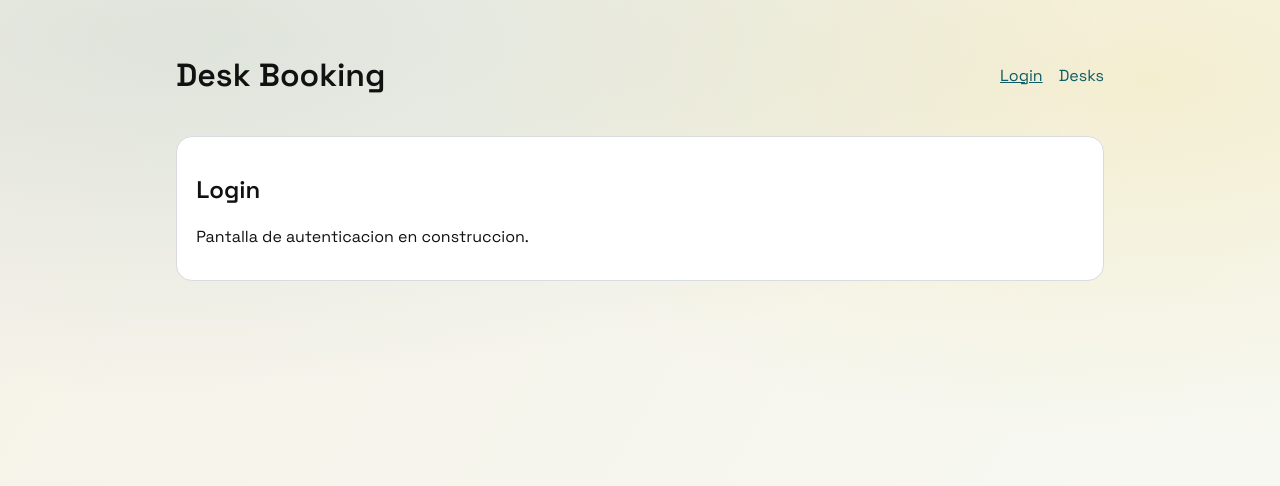
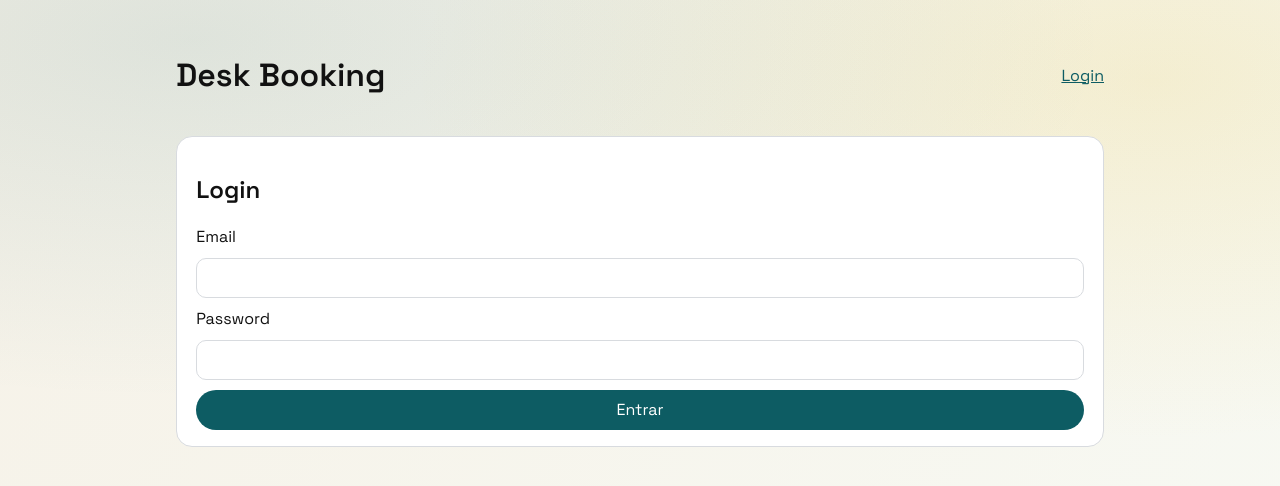
Before and after one commit to YasinAHA/desk-booking, a React (Vite) app in the folder frontend/: page /login in a window 1280 px wide. Shown: the top 486 px of the page. Built offline with nearby package versions, Linux system fonts and the light colour scheme; no server answers.

Commit message:
feat(frontend): implement login flow and desks list page

```diff
--- a/frontend/src/app/layout/app-layout.tsx
+++ b/frontend/src/app/layout/app-layout.tsx
@@ -1,13 +1,33 @@
-import { NavLink, Outlet } from "react-router-dom";
+import { NavLink, Outlet, useNavigate } from "react-router-dom";
+import { useAuthSession } from "../../features/auth/model/use-auth-session";
 
 export function AppLayout(): JSX.Element {
+  const navigate = useNavigate();
+  const { isAuthenticated, signOut } = useAuthSession();
+
+  const onLogout = async () => {
+    await signOut();
+    await navigate("/login");
+  };
+
   return (
     <div className="app-shell">
       <header className="app-header">
         <h1>Desk Booking</h1>
         <nav className="app-nav">
           <NavLink to="/login">Login</NavLink>
-          <NavLink to="/desks">Desks</NavLink>
+          {isAuthenticated ? <NavLink to="/desks">Desks</NavLink> : null}
+          {isAuthenticated ? (
+            <button
+              type="button"
+              className="ghost-button"
+              onClick={() => {
+                void onLogout();
+              }}
+            >
+              Logout
+            </button>
+          ) : null}
         </nav>
       </header>
       <main>
--- a/frontend/src/features/auth/model/auth-session-provider.tsx
+++ b/frontend/src/features/auth/model/auth-session-provider.tsx
@@ -15,7 +15,7 @@ type AuthSessionProviderProps = {
 
 export function AuthSessionProvider({
   children
-}: AuthSessionProviderProps): JSX.Element {
+}: Readonly<AuthSessionProviderProps>): JSX.Element {
   const [state, setState] = useState<AuthSessionState>({
     user: null,
     isAuthenticated: false,
--- /dev/null
+++ b/frontend/src/features/desks/api/desks-api.ts
@@ -0,0 +1,14 @@
+import { request } from "../../../shared/api/http-client";
+import type { paths } from "../../../shared/openapi/generated/schema";
+
+export type DesksResponse =
+  paths["/desks"]["get"]["responses"][200]["content"]["application/json"];
+
+export async function getDesksByDate(date: string): Promise<DesksResponse> {
+  return request<DesksResponse>({
+    method: "GET",
+    path: "/desks",
+    auth: true,
+    query: { date }
+  });
+}
--- /dev/null
+++ b/frontend/src/features/desks/queries/use-desks-query.ts
@@ -0,0 +1,10 @@
+import { useQuery } from "@tanstack/react-query";
+import { getDesksByDate } from "../api/desks-api";
+
+export function useDesksQuery(date: string, enabled: boolean) {
+  return useQuery({
+    queryKey: ["desks", date],
+    queryFn: () => getDesksByDate(date),
+    enabled
+  });
+}
--- a/frontend/src/pages/desks-page.tsx
+++ b/frontend/src/pages/desks-page.tsx
@@ -1,8 +1,82 @@
+import { useMemo, useState } from "react";
+import { ApiError } from "../shared/api/api-error";
+import { useDesksQuery } from "../features/desks/queries/use-desks-query";
+import { useAuthSession } from "../features/auth/model/use-auth-session";
+
+function getTodayDate(): string {
+  return new Date().toISOString().slice(0, 10);
+}
+
+function getDeskStatusLabel(isReserved: boolean, isMine: boolean): string {
+  if (!isReserved) {
+    return "Libre";
+  }
+
+  if (isMine) {
+    return "Reservado por ti";
+  }
+
+  return "Reservado";
+}
+
 export function DesksPage(): JSX.Element {
+  const { isAuthenticated } = useAuthSession();
+  const [date, setDate] = useState(() => getTodayDate());
+  const desksQuery = useDesksQuery(date, isAuthenticated);
+
+  const desks = useMemo(() => desksQuery.data?.items ?? [], [desksQuery.data]);
+
+  if (desksQuery.isLoading) {
+    return (
+      <section className="card">
+        <h2>Desks</h2>
+        <p>Cargando escritorios...</p>
+      </section>
+    );
+  }
+
+  if (desksQuery.isError) {
+    const message =
+      desksQuery.error instanceof ApiError
+        ? desksQuery.error.message
+        : "Error cargando escritorios";
+
+    return (
+      <section className="card">
+        <h2>Desks</h2>
+        <p className="error-text">{message}</p>
+      </section>
+    );
+  }
+
   return (
     <section className="card">
       <h2>Desks</h2>
-      <p>Listado de escritorios en construccion.</p>
+      <div className="toolbar">
+        <label htmlFor="desk-date">Fecha</label>
+        <input
+          id="desk-date"
+          type="date"
+          value={date}
+          onChange={event => setDate(event.target.value)}
+        />
+      </div>
+
+      {desks.length === 0 ? (
+        <p>No hay escritorios disponibles para esa fecha.</p>
+      ) : (
+        <ul className="desk-grid">
+          {desks.map(desk => (
+            <li key={desk.id} className={desk.isMine ? "desk-card desk-card-mine" : "desk-card"}>
+              <h3>{desk.code}</h3>
+              <p>{desk.name ?? "Sin nombre"}</p>
+              <p className="muted-text">
+                Estado: {desk.status} | {getDeskStatusLabel(desk.isReserved, desk.isMine)}
+              </p>
+            </li>
+          ))}
+        </ul>
+      )}
     </section>
   );
 }
--- a/frontend/src/pages/login-page.tsx
+++ b/frontend/src/pages/login-page.tsx
@@ -1,8 +1,83 @@
+import { useState } from "react";
+import { Navigate, useNavigate } from "react-router-dom";
+import { ApiError } from "../shared/api/api-error";
+import { useAuthSession } from "../features/auth/model/use-auth-session";
+
+function getLoginErrorMessage(error: unknown): string {
+  if (error instanceof ApiError) {
+    if (error.code === "INVALID_CREDENTIALS") {
+      return "Credenciales invalidas.";
+    }
+    if (error.code === "EMAIL_NOT_CONFIRMED") {
+      return "Tu email aun no esta confirmado.";
+    }
+  }
+
+  return "No se pudo iniciar sesion.";
+}
+
 export function LoginPage(): JSX.Element {
+  const navigate = useNavigate();
+  const { isAuthenticated, signIn } = useAuthSession();
+  const [email, setEmail] = useState("");
+  const [password, setPassword] = useState("");
+  const [isSubmitting, setIsSubmitting] = useState(false);
+  const [errorMessage, setErrorMessage] = useState<string | null>(null);
+
+  if (isAuthenticated) {
+    return <Navigate to="/desks" replace />;
+  }
+
+  const onSubmit = async (event: React.FormEvent<HTMLFormElement>) => {
+    event.preventDefault();
+    setErrorMessage(null);
+    setIsSubmitting(true);
+
+    try {
+      await signIn({ email, password });
+      await navigate("/desks");
+    } catch (error) {
+      setErrorMessage(getLoginErrorMessage(error));
+    } finally {
+      setIsSubmitting(false);
+    }
+  };
+
   return (
     <section className="card">
       <h2>Login</h2>
-      <p>Pantalla de autenticacion en construccion.</p>
+      <form
+        className="form-grid"
+        onSubmit={event => {
+          void onSubmit(event);
+        }}
+      >
+        <label htmlFor="email">Email</label>
+        <input
+          id="email"
+          type="email"
+          autoComplete="email"
+          value={email}
+          onChange={event => setEmail(event.target.value)}
+          required
+        />
+
+        <label htmlFor="password">Password</label>
+        <input
+          id="password"
+          type="password"
+          autoComplete="current-password"
+          value={password}
+          onChange={event => setPassword(event.target.value)}
+          required
+        />
+
+        {errorMessage ? <p className="error-text">{errorMessage}</p> : null}
+
+        <button type="submit" disabled={isSubmitting}>
+          {isSubmitting ? "Entrando..." : "Entrar"}
+        </button>
+      </form>
     </section>
   );
 }
--- a/frontend/src/shared/api/http-client.ts
+++ b/frontend/src/shared/api/http-client.ts
@@ -24,6 +24,7 @@ type RefreshResponse = {
 type RequestOptions<TBody> = {
   method: HttpMethod;
   path: string;
+  query?: Record<string, string | number | boolean | undefined>;
   body?: TBody;
   auth?: boolean;
   retryOnUnauthorized?: boolean;
@@ -89,14 +90,33 @@ async function refreshSession(): Promise<string | null> {
   return payload.accessToken;
 }
 
+function buildRequestUrl(
+  path: string,
+  query?: Record<string, string | number | boolean | undefined>
+): string {
+  const url = new URL(`${env.apiBaseUrl}${path}`);
+  if (!query) {
+    return url.toString();
+  }
+
+  for (const [key, value] of Object.entries(query)) {
+    if (value !== undefined) {
+      url.searchParams.set(key, String(value));
+    }
+  }
+
+  return url.toString();
+}
+
 export async function request<TResponse, TBody = undefined>(
   options: RequestOptions<TBody>
 ): Promise<TResponse> {
   const auth = options.auth ?? false;
   const retryOnUnauthorized = options.retryOnUnauthorized ?? true;
   const storedAccessToken = getStoredTokens()?.accessToken ?? null;
+  const requestUrl = buildRequestUrl(options.path, options.query);
 
-  const response = await fetch(`${env.apiBaseUrl}${options.path}`, {
+  const response = await fetch(requestUrl, {
     method: options.method,
     headers: buildHeaders(auth, storedAccessToken),
     body: options.body === undefined ? undefined : JSON.stringify(options.body),
@@ -119,9 +139,9 @@ export async function request<TResponse, TBody = undefined>(
     response.status === 401 &&
     !NO_REFRESH_PATHS.has(options.path)
   ) {
-    const refreshedAccessToken = await refreshSession();
+      const refreshedAccessToken = await refreshSession();
     if (refreshedAccessToken) {
-      const retried = await fetch(`${env.apiBaseUrl}${options.path}`, {
+      const retried = await fetch(requestUrl, {
         method: options.method,
         headers: buildHeaders(true, refreshedAccessToken),
         body: options.body === undefined ? undefined : JSON.stringify(options.body),
--- a/frontend/src/shared/styles/global.css
+++ b/frontend/src/shared/styles/global.css
@@ -52,6 +52,7 @@ a.active {
 .app-nav {
   display: flex;
   gap: 1rem;
+  align-items: center;
 }
 
 .card {
@@ -60,3 +61,83 @@ a.active {
   border-radius: 16px;
   padding: 1rem 1.2rem;
 }
+
+.form-grid {
+  display: grid;
+  gap: 0.6rem;
+}
+
+input,
+button {
+  font: inherit;
+}
+
+input {
+  border: 1px solid var(--border);
+  border-radius: 10px;
+  padding: 0.5rem 0.6rem;
+}
+
+button {
+  border: 0;
+  border-radius: 999px;
+  padding: 0.55rem 1rem;
+  background: var(--accent);
+  color: #fff;
+  cursor: pointer;
+}
+
+button:disabled {
+  opacity: 0.6;
+  cursor: not-allowed;
+}
+
+.ghost-button {
+  border: 1px solid var(--accent);
+  background: transparent;
+  color: var(--accent);
+}
+
+.toolbar {
+  display: flex;
+  align-items: center;
+  gap: 0.6rem;
+  margin-bottom: 1rem;
+}
+
+.desk-grid {
+  margin: 0;
+  padding: 0;
+  list-style: none;
+  display: grid;
+  grid-template-columns: repeat(auto-fit, minmax(180px, 1fr));
+  gap: 0.7rem;
+}
+
+.desk-card {
+  border: 1px solid var(--border);
+  border-radius: 12px;
+  padding: 0.7rem;
+  background: #fff;
+}
+
+.desk-card h3 {
+  margin: 0 0 0.3rem;
+}
+
+.desk-card p {
+  margin: 0.2rem 0;
+}
+
+.desk-card-mine {
+  border-color: var(--accent);
+  background: rgb(13 92 99 / 8%);
+}
+
+.muted-text {
+  color: var(--muted);
+}
+
+.error-text {
+  color: #a32139;
+}
```
Also changed, not shown: 1 other file (tests, documents, lock files or other folders).
